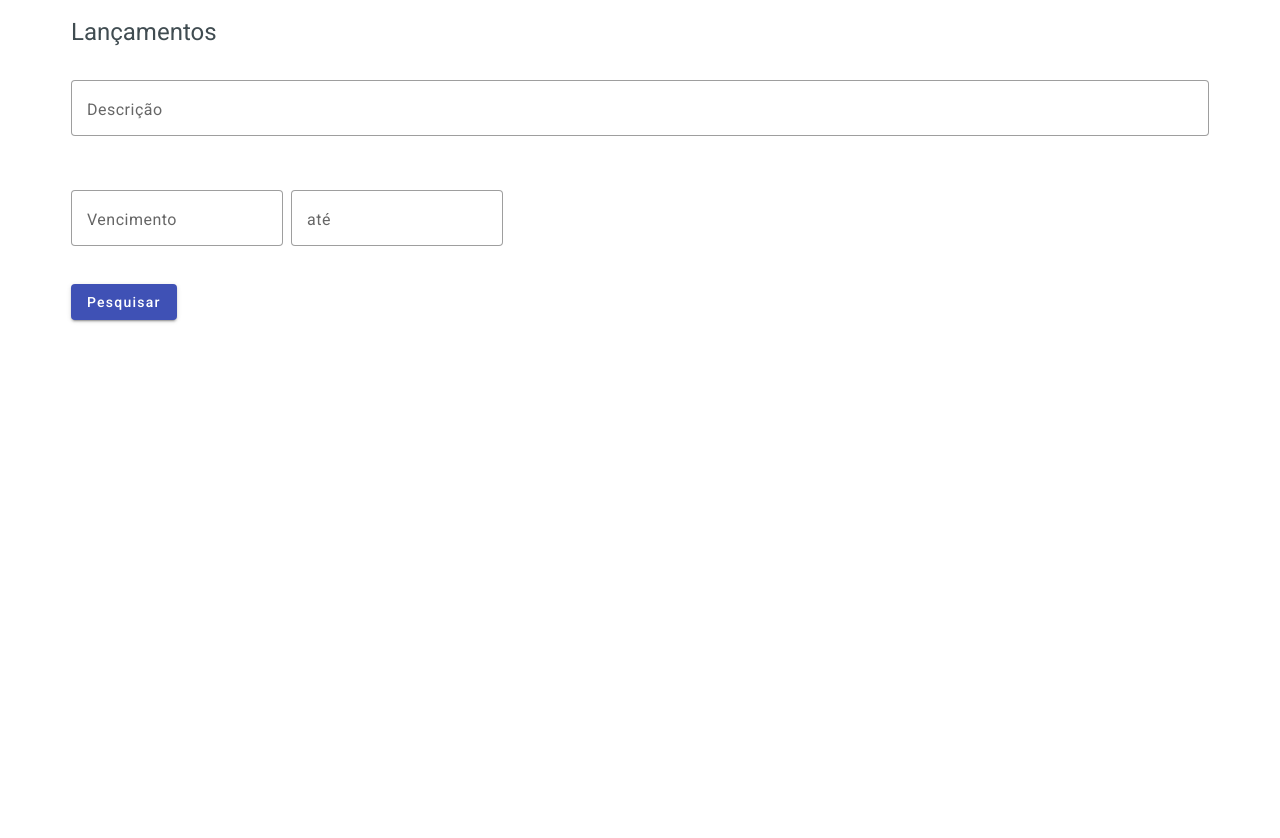
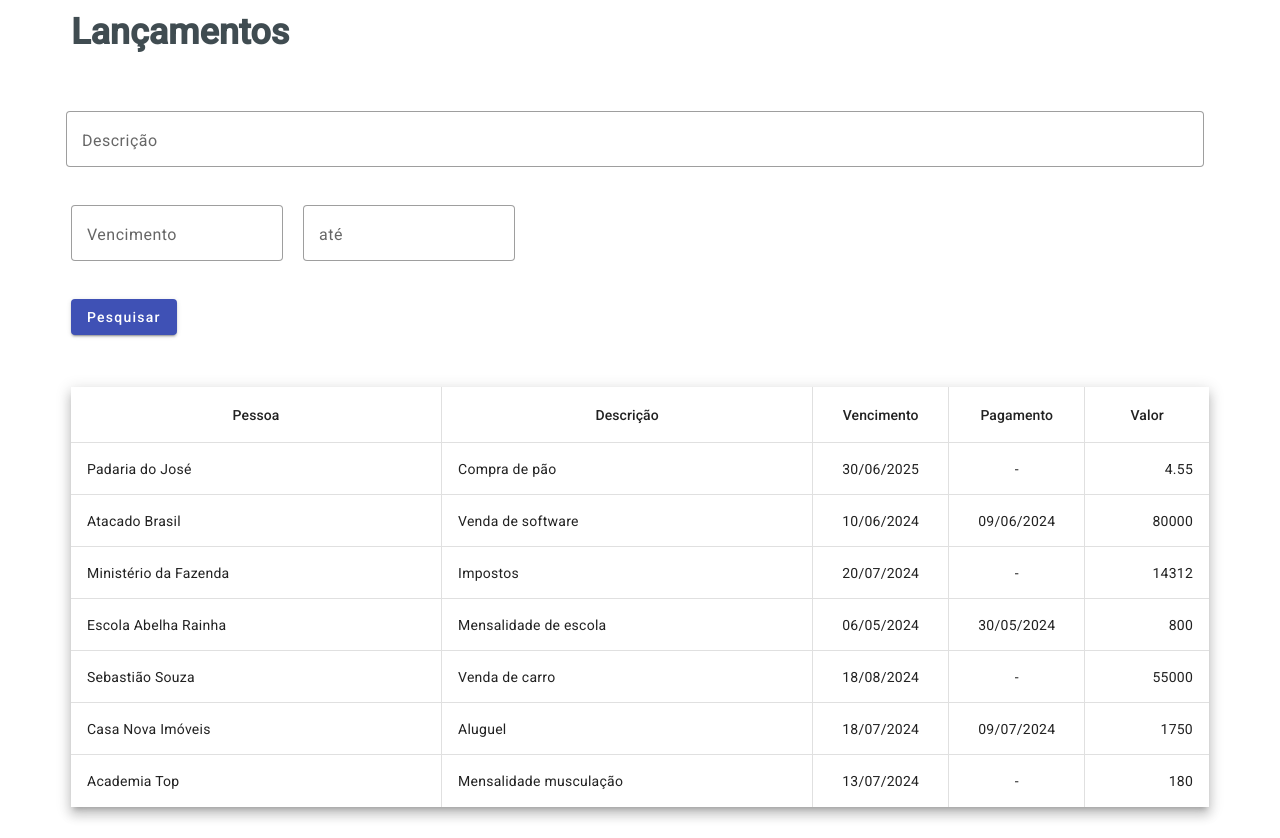
Before and after one commit to guifroes1984/api-pagamentos-angular, an Angular app: page / in a window 1280 px wide. Before the commit the page ends 800 px from the top, so only its background shows below. Built offline with nearby package versions, Linux system fonts and the light colour scheme.

Commit message:
Adicionando uma tabela de dados.

```diff
--- a/src/app/app.component.css
+++ b/src/app/app.component.css
@@ -3,6 +3,16 @@
     flex-direction: column;
     gap: 16px;
     padding: 16px;
+}
+
+.mat-grid-item h1 {
+    font-weight: bold;
+    font-size: 36px;
+    color: #404C51;
+}
+
+.spacing-right {
+    margin-right: 10px;
 }
 
 .mat-grid-item {
@@ -14,18 +24,72 @@
 }
 
 .mat-grid {
-    display: flex;
-    flex-direction: column;
-    gap: 16px;
-    padding: 16px;
+    margin-bottom: 15px;
 }
 
 .mat-grid-item {
     display: flex;
     align-items: center;
-    gap: 8px;
+    justify-content: flex-start;
 }
 
-.label-ate {
-    margin: 0 8px;
+.full-width {
+    width: 100%;
 }
+
+.mat-table {
+    display: block;
+}
+
+.mat-header th, .mat-row td {
+    border-right: 1px solid rgba(0, 0, 0, 0.12);
+}
+
+.mat-header th:last-child, .mat-row td:last-child {
+    border-right: none;
+}
+
+.mat-header th,
+.mat-row td {
+    text-align: center;
+}
+
+.mat-row td:nth-child(5) {
+    text-align: right;
+}
+
+.mat-row td:nth-child(1),
+.mat-row td:nth-child(2) {
+    text-align: left;
+}
+
+.mat-row td:nth-child(3),
+.mat-row td:nth-child(4) {
+    text-align: center;
+}
+
+.mat-header th:nth-child(5) {
+    text-align: center;
+}
+
+.mat-header th:nth-child(1), .mat-row td:nth-child(1) {
+    width: 300px;
+}
+
+.mat-header th:nth-child(2), .mat-row td:nth-child(2) {
+    width: 300px;
+}
+
+.mat-header th:nth-child(3), .mat-row td:nth-child(3),
+.mat-header th:nth-child(4), .mat-row td:nth-child(4),
+.mat-header th:nth-child(5), .mat-row td:nth-child(5) {
+    width: 100px;
+}
+
+.input-group mat-form-field {
+    margin-right: 20px;
+}
+
+.input-group mat-form-field:last-child {
+    margin-right: 0;
+}
--- a/src/app/app.component.html
+++ b/src/app/app.component.html
@@ -3,17 +3,18 @@
     <div class="mat-grid-item">
       <h1>Lançamentos</h1>
     </div>
+  </div>
 
-    <div class="mat-grid-item">
+  <div class="mat-grid" style="display: flex; justify-content: space-between; align-items: center;">
+    <div class="mat-grid-item" style="flex-grow: 1; margin-right: 10px;">
       <mat-form-field appearance="outline" class="full-width">
         <mat-label>Descrição</mat-label>
         <input matInput type="text">
       </mat-form-field>
     </div>
-  </div>
 
-  <div class="mat-grid">
-    <div class="mat-grid-item">
+    <div class="mat-grid-item" style="flex-grow: 1;">
+      <div class="input-group">
         <mat-form-field appearance="outline">
           <mat-label>Vencimento</mat-label>
           <input matInput type="text">
@@ -24,9 +25,46 @@
           <input matInput type="text">
         </mat-form-field>
       </div>
+    </div>
 
-    <div class="mat-grid-item">
+    <div class="mat-grid-item" style="flex-shrink: 0;">
       <button mat-raised-button color="primary" type="submit">Pesquisar</button>
     </div>
   </div>
+
+  <div class="mat-grid" style="margin-top: 20px;">
+    <div class="mat-grid-item">
+      <table mat-table [dataSource]="lancamentos" class="mat-elevation-z8" matSort>
+        <ng-container matColumnDef="pessoa">
+          <th mat-header-cell *matHeaderCellDef mat-sort-header> Pessoa </th>
+          <td mat-cell *matCellDef="let element"> {{ element.pessoa }} </td>
+        </ng-container>
+
+        <ng-container matColumnDef="descricao">
+          <th mat-header-cell *matHeaderCellDef mat-sort-header> Descrição </th>
+          <td mat-cell *matCellDef="let element"> {{ element.descricao }} </td>
+        </ng-container>
+
+        <ng-container matColumnDef="dataVencimento">
+          <th mat-header-cell *matHeaderCellDef mat-sort-header class="col-data"> Vencimento </th>
+          <td mat-cell *matCellDef="let element"> {{ element.dataVencimento }} </td>
+        </ng-container>
+
+        <ng-container matColumnDef="dataPagamento">
+          <th mat-header-cell *matHeaderCellDef mat-sort-header class="col-data"> Pagamento </th>
+          <td mat-cell *matCellDef="let element">
+            {{ element.dataPagamento ? element.dataPagamento : '-' }}
+          </td>
+        </ng-container>
+
+        <ng-container matColumnDef="valor">
+          <th mat-header-cell *matHeaderCellDef mat-sort-header class="col-valor"> Valor </th>
+          <td mat-cell *matCellDef="let element" class="col-valor"> {{ element.valor }} </td>
+        </ng-container>
+
+        <tr mat-header-row *matHeaderRowDef="displayedColumns" class="mat-header"></tr>
+        <tr mat-row *matRowDef="let row; columns: displayedColumns;" class="mat-row"></tr>
+      </table>
     </div>
+  </div>
+</div>
--- a/src/app/app.component.ts
+++ b/src/app/app.component.ts
@@ -6,5 +6,15 @@ import { Component } from '@angular/core';
   styleUrls: ['./app.component.css']
 })
 export class AppComponent {
-  title = 'api-pagamentos-front-novo';
+  displayedColumns: string[] = ['pessoa', 'descricao', 'dataVencimento', 'dataPagamento', 'valor'];
+
+  lancamentos = [
+    { descricao: 'Compra de pão', dataVencimento: '30/06/2025', dataPagamento: null, valor: 4.55, pessoa: 'Padaria do José' },
+    { descricao: 'Venda de software', dataVencimento: '10/06/2024', dataPagamento: '09/06/2024', valor: 80000, pessoa: 'Atacado Brasil' },
+    { descricao: 'Impostos', dataVencimento: '20/07/2024', dataPagamento: null, valor: 14312, pessoa: 'Ministério da Fazenda' },
+    { descricao: 'Mensalidade de escola', dataVencimento: '06/05/2024', dataPagamento: '30/05/2024', valor: 800, pessoa: 'Escola Abelha Rainha' },
+    { descricao: 'Venda de carro', dataVencimento: '18/08/2024', dataPagamento: null, valor: 55000, pessoa: 'Sebastião Souza' },
+    { descricao: 'Aluguel', dataVencimento: '18/07/2024', dataPagamento: '09/07/2024', valor: 1750, pessoa: 'Casa Nova Imóveis' },
+    { descricao: 'Mensalidade musculação', dataVencimento: '13/07/2024', dataPagamento: null, valor: 180, pessoa: 'Academia Top' }
+  ];
 }
--- a/src/app/app.module.ts
+++ b/src/app/app.module.ts
@@ -9,6 +9,7 @@ import { MatTabsModule } from '@angular/material/tabs';
 import { MatFormFieldModule } from '@angular/material/form-field';
 import { MatInputModule } from '@angular/material/input';
 import { MatButtonModule } from '@angular/material/button';
+import { MatTableModule } from '@angular/material/table';
 
 @NgModule({
   declarations: [
@@ -21,7 +22,8 @@ import { MatButtonModule } from '@angular/material/button';
     MatTabsModule,
     MatFormFieldModule,
     MatInputModule,
-    MatButtonModule
+    MatButtonModule,
+    MatTableModule
   ],
   providers: [],
   bootstrap: [AppComponent]
```
Also changed, not shown: src/styles.css (line endings or trailing spaces). Lines whose indentation alone changed are shown as unchanged.
